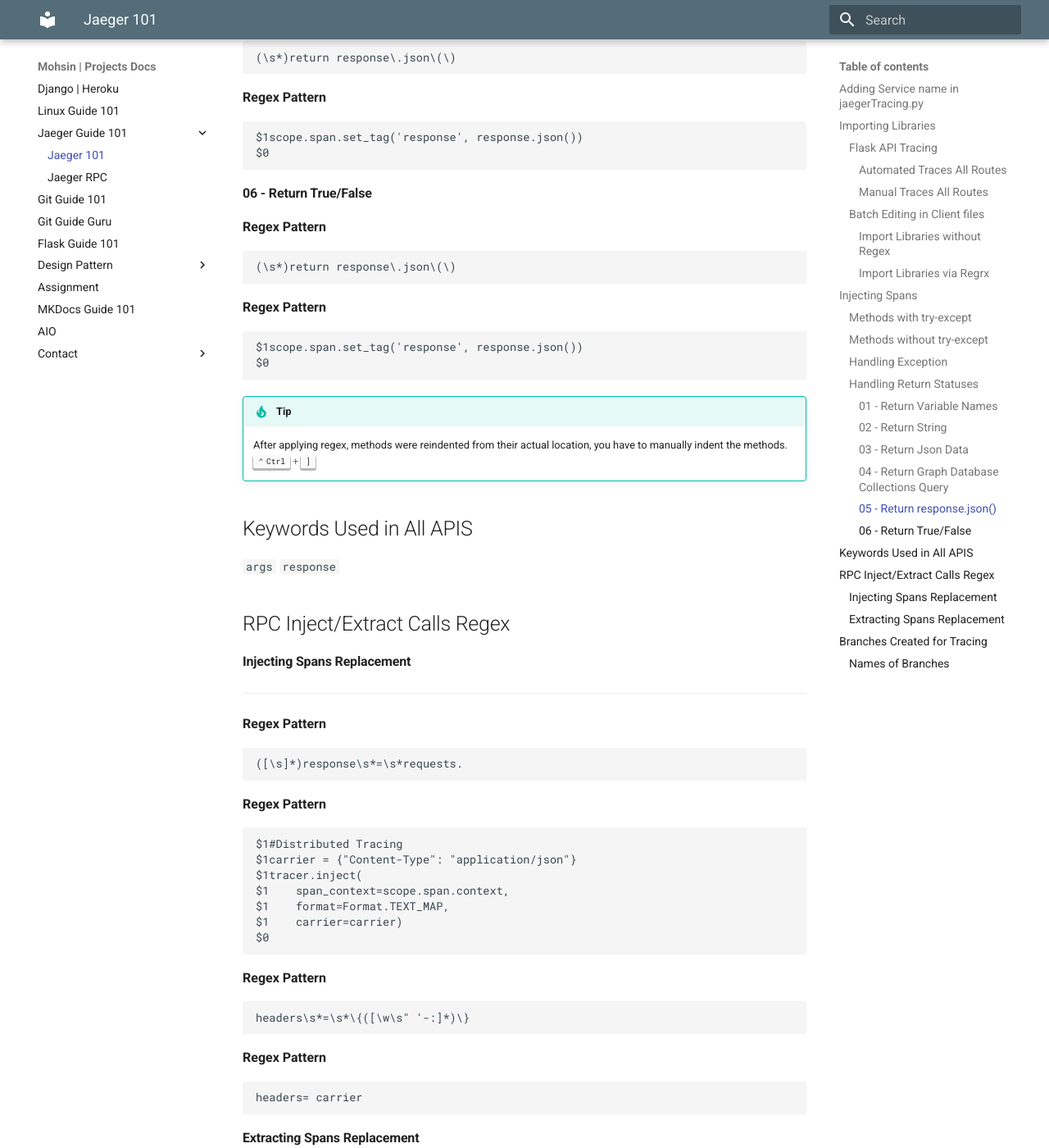
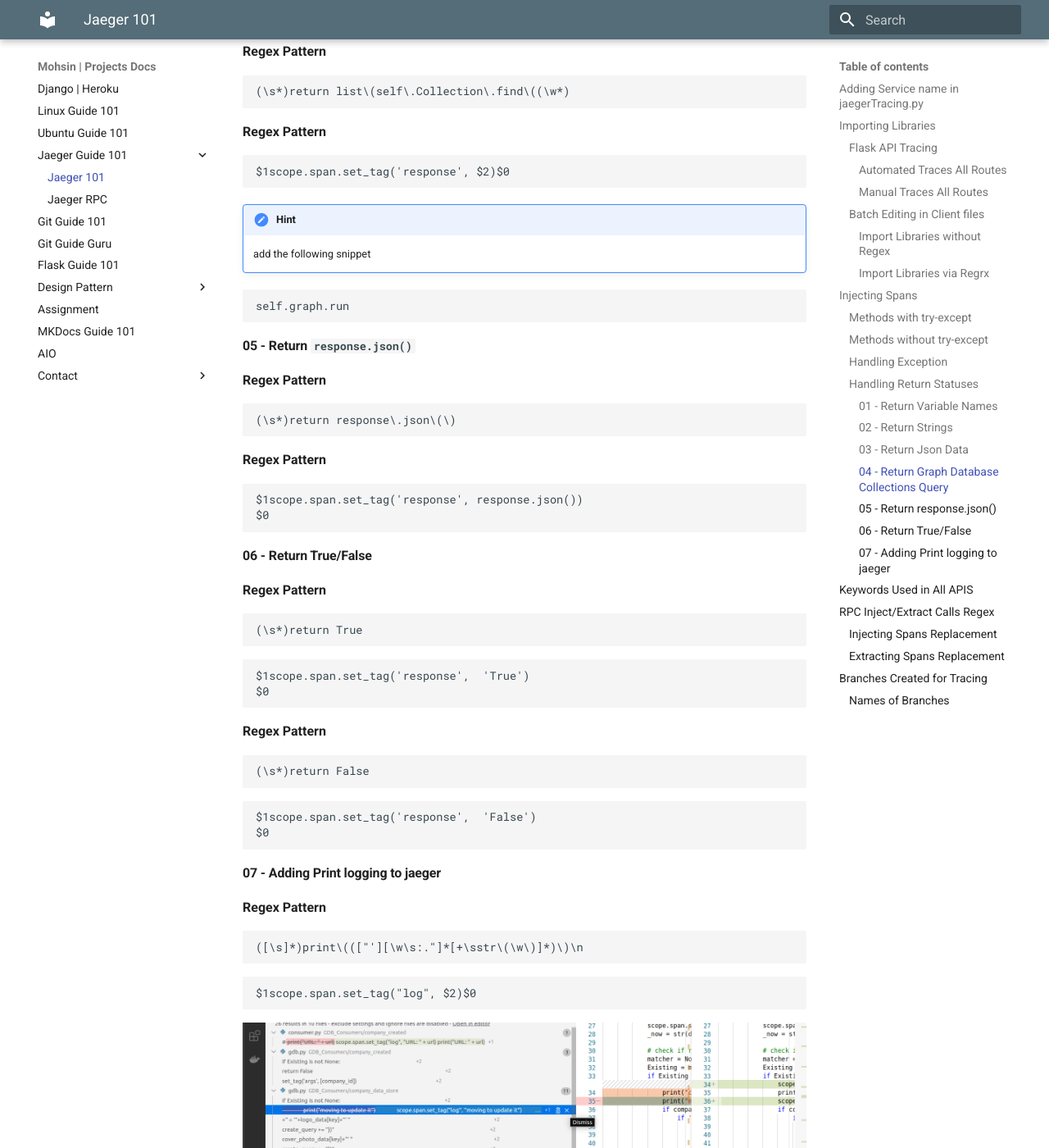
Before and after one commit to mohsinmdl/mdl-docs, an MkDocs documentation site: the page built from docs/current/upgenics/jaeger/jaeger101.md, in a window 1280 px wide and 1400 px high, scrolled down 4086 px. Shown: the whole window at 82% size. Built offline with MkDocs 1.6.1 and Material for MkDocs 9.7.7, drawn with Linux system fonts in a browser that asks for light colours; some of the changed text lies outside the part shown.

Commit message:
ubuntu guide

````diff
--- a/docs/current/upgenics/jaeger/jaeger101.md
+++ b/docs/current/upgenics/jaeger/jaeger101.md
@@ -128,7 +128,10 @@ $0
 $1scope.span.set_tag('response', $2)$0
 ```
 
-#### 02 - Return `String`
+#### 02 - Return `Strings`
+
+> JSON String
+
 **Regex Pattern**
 ```
 (\s*)return jsonify\("([\w\s]*)"\)
@@ -137,6 +140,18 @@ $1scope.span.set_tag('response', $2)$0
 ```
 $1scope.span.set_tag('response', '$2')$0
 ```
+> Simple String
+
+**Regex Pattern**
+```
+(\s*)return\s*["']([\w\s]*)['"]
+```
+**Regex Pattern**
+```
+$1scope.span.set_tag('response', "$2")$0
+```
+
+
 #### 03 - Return `Json Data`
 **Regex Pattern**
 ```
@@ -155,6 +170,13 @@ $1scope.span.set_tag('response', dict({$2}))$0
 ```
 $1scope.span.set_tag('response', $2)$0
 ```
+
+!!! hint
+    add the following snippet
+
+```
+self.graph.run
+```
 #### 05 - Return `response.json()`
 **Regex Pattern**
 ```
@@ -169,13 +191,31 @@ $0
 #### 06 - Return True/False
 **Regex Pattern**
 ```
-(\s*)return response\.json\(\)
+(\s*)return True
 ```
+```
+$1scope.span.set_tag('response',  'True')
+$0
+```
+
 **Regex Pattern**
 ```
-$1scope.span.set_tag('response', response.json())
+(\s*)return False
+```
+```
+$1scope.span.set_tag('response',  'False')
 $0
 ```
+
+#### 07 - Adding Print logging to jaeger
+**Regex Pattern**
+```
+([\s]*)print\((["'][\w\s:."]*[+\sstr\(\w\)]*)\)\n
+```
+```
+$1scope.span.set_tag("log", $2)$0
+```
+![alt text](../../../img/jaeger/log-span.png)
 
 !!! Tip
     After applying regex, methods were reindented from their actual location, you have to manually indent the methods. ++ctrl+close-bracket++
@@ -222,6 +262,9 @@ headers= carrier
 
 #### Extracting Spans Replacement
 
+!!! hint
+    This portion is already implemented while injecting spans
+
 **Regex Pattern**
 ```
 ([\s]*)with tracer.start_active_span
--- a/mkdocs.yml
+++ b/mkdocs.yml
@@ -13,6 +13,7 @@ copyright: 'Copyright &copy; 2016 - 2019 Martin Donath'
 nav:
   - Django | Heroku: index.md
   - Linux Guide 101: linux101/linux-guide.md
+  - Ubuntu Guide 101: Ubuntu-guide-101.md
   - Jaeger Guide 101:
     - Jaeger 101: current/upgenics/jaeger/jaeger101.md
     - Jaeger RPC: current/upgenics/jaeger/jaegerRPC.md
````
Also changed, not shown: other parts of docs/current/upgenics/jaeger/jaeger101.md (+6 -5 lines), docs/Ubuntu-guide-101.md (added, +24 -0 lines), docs/img/jaeger/log-span.png (added).
